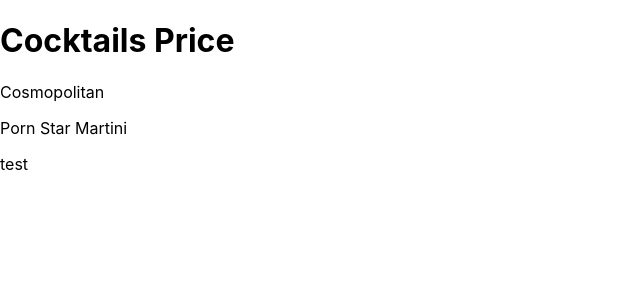
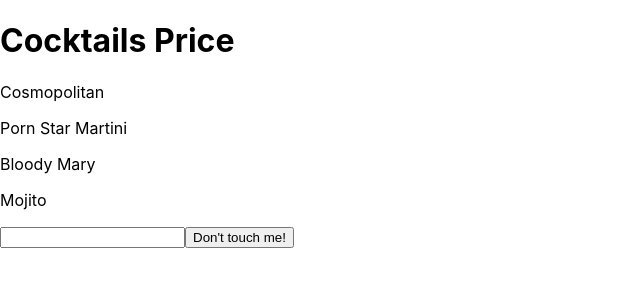
Before and after one commit to flaviusbohaciuc/cocktail-price, a React (Create React App) app: page / in a window 1280 px wide. Shown: the top 300 px of the page, without its empty margins (0-640 px from the left). Built offline with nearby package versions, Linux system fonts and the light colour scheme; data requests are answered from the project's data file.

Commit message:
add 2 more objects in data.json and replaced the test paragraph from "add-cocktail" with an input and a button

```diff
--- a/src/component/cocktail/add-cocktail/add-cocktail.jsx
+++ b/src/component/cocktail/add-cocktail/add-cocktail.jsx
@@ -2,7 +2,15 @@ import React, { Component } from 'react';
 
 class AddCocktail extends Component {
 	render() {
-		return <p>test</p>;
+		return(
+			<p>
+				<input ref={qwe => this.somethingElse = qwe} />
+				<button
+					onClick={this.pushCocktail}>
+					Don't touch me!
+				</button>
+			</p>
+		)
 	}
 }
 
--- a/src/data/data.json
+++ b/src/data/data.json
@@ -7,6 +7,14 @@
         {
             "id": 2,
             "name": "Porn Star Martini"
+        },
+        {
+            "id": 3,
+            "name": "Bloody Mary"
+        },
+        {
+            "id": 4,
+            "name": "Mojito"
         }
     ]
 }
```
